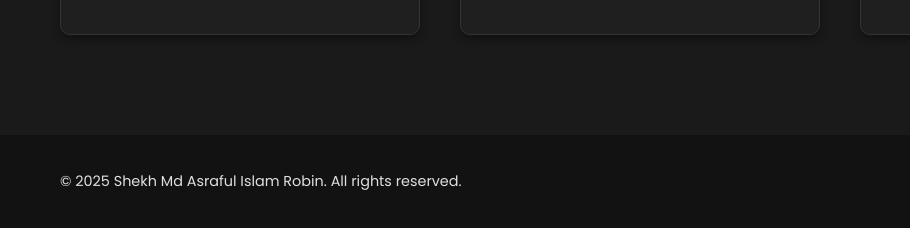
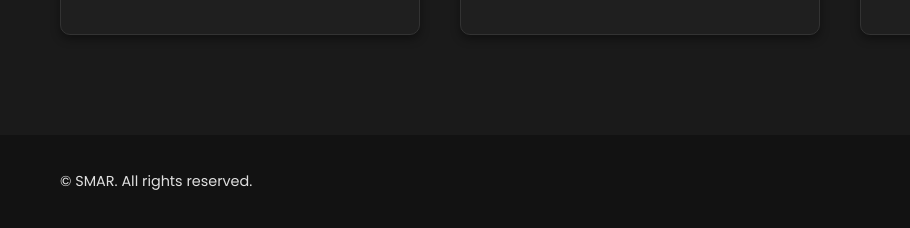
Before and after one commit to asraful098/My-Portfolio, a plain HTML site: page index.html in a window 1280 px wide. Shown: the part 3477-3705 px from the top of the page, 0-910 px from the left. Drawn offline with nearby package versions, Linux system fonts and the light colour scheme.

Commit message:
Update index.html

```diff
--- a/index.html
+++ b/index.html
@@ -156,7 +156,7 @@
 
     <footer>
         <div class="container">
-            <p>&copy; 2025 Shekh Md Asraful Islam Robin. All rights reserved.</p>
+            <p>&copy; SMAR. All rights reserved.</p>
             <div class="footer-social">
                 <a href="https://github.com/asraful098" target="_blank"><i class="fab fa-github"></i></a>
                 <a href="https://www.linkedin.com/in/sheikh-asraful-b59524373/" target="_blank"><i class="fab fa-linkedin-in"></i></a>
@@ -175,4 +175,5 @@
         });
     </script>
 </body>
+
 </html>
```
